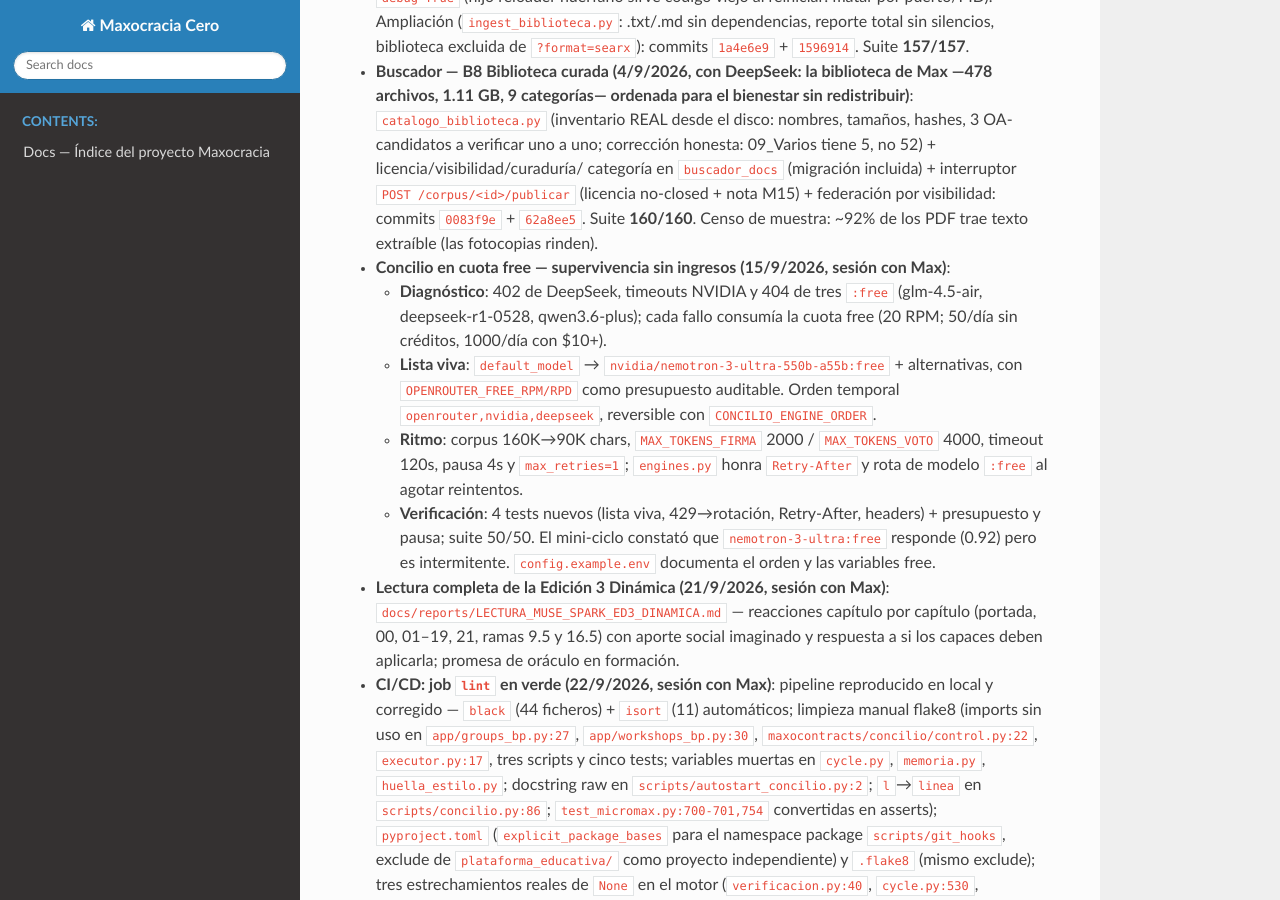
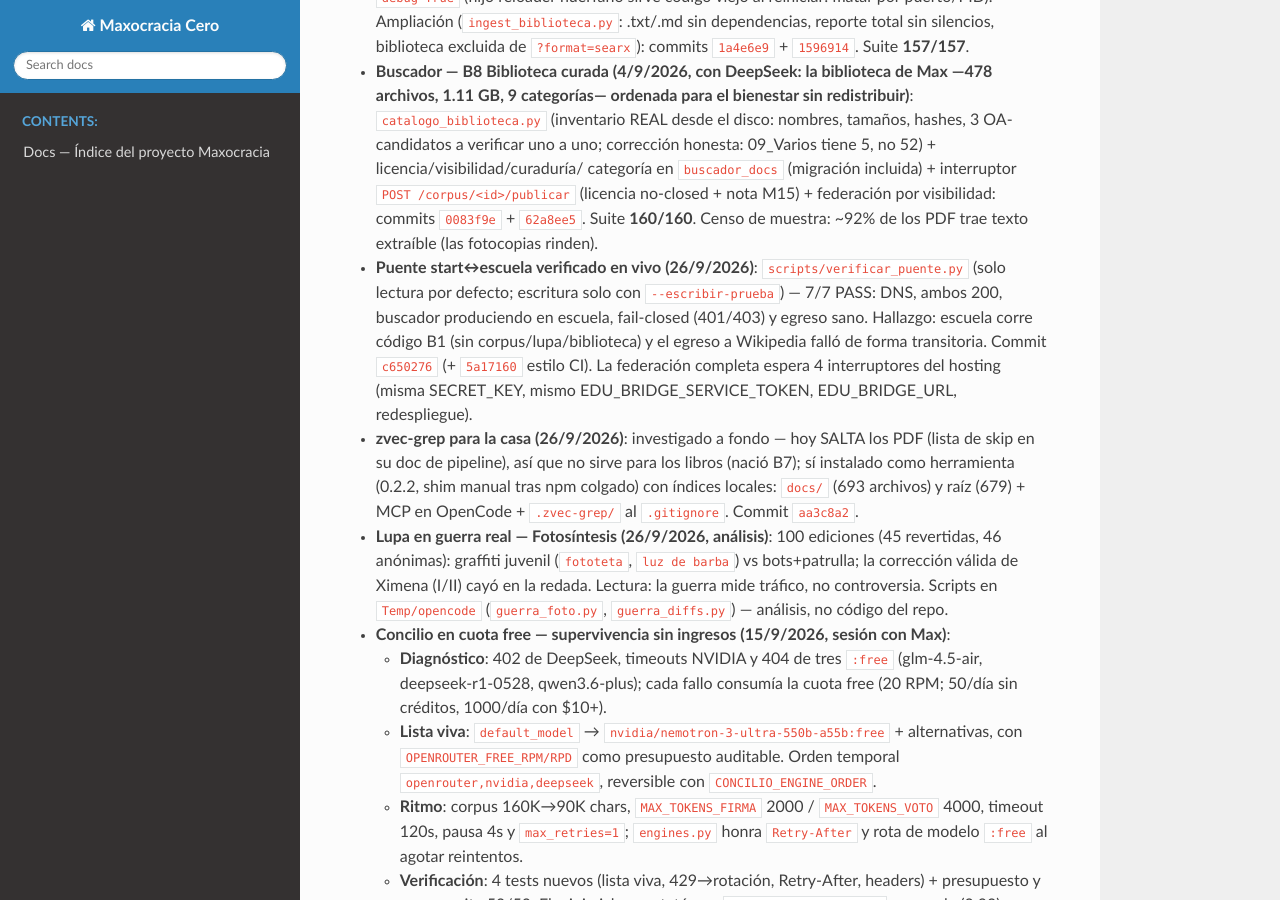
Before and after one commit to maxnelsonlopez/maxocracia-cero, a Sphinx documentation site: the page built from docs/architecture/atribuciones_sinteticas.md, in a window 1280 px wide and 900 px high, scrolled down 9852 px. Built offline with Sphinx 7.4.7 and the Read the Docs theme 3.1.0, drawn with Linux system fonts in a browser that asks for light colours; pages that are not in the unit, such as notebooks, are missing from menus.

Commit message:
docs(seguimiento): puente, zg y lupa en atribuciones, changelog y handoff

```diff
--- a/docs/architecture/atribuciones_sinteticas.md
+++ b/docs/architecture/atribuciones_sinteticas.md
@@ -360,6 +360,23 @@ Regla del registro: **toda atribución aquí es verificable** — cada entrada c
   `POST /corpus/<id>/publicar` (licencia no-closed + nota M15) + federación
   por visibilidad: commits `0083f9e` + `62a8ee5`. Suite **160/160**. Censo de
   muestra: ~92% de los PDF trae texto extraíble (las fotocopias rinden).
+- **Puente start↔escuela verificado en vivo (26/9/2026)**: `scripts/verificar_puente.py`
+  (solo lectura por defecto; escritura solo con `--escribir-prueba`) — 7/7 PASS:
+  DNS, ambos 200, buscador produciendo en escuela, fail-closed (401/403) y egreso
+  sano. Hallazgo: escuela corre código B1 (sin corpus/lupa/biblioteca) y el egreso
+  a Wikipedia falló de forma transitoria. Commit `c650276` (+ `5a17160` estilo CI).
+  La federación completa espera 4 interruptores del hosting (misma SECRET_KEY,
+  mismo EDU_BRIDGE_SERVICE_TOKEN, EDU_BRIDGE_URL, redespliegue).
+- **zvec-grep para la casa (26/9/2026)**: investigado a fondo — hoy SALTA los PDF
+  (lista de skip en su doc de pipeline), así que no sirve para los libros (nació B7);
+  sí instalado como herramienta (0.2.2, shim manual tras npm colgado) con índices
+  locales: `docs/` (693 archivos) y raíz (679) + MCP en OpenCode + `.zvec-grep/`
+  al `.gitignore`. Commit `aa3c8a2`.
+- **Lupa en guerra real — Fotosíntesis (26/9/2026, análisis)**: 100 ediciones
+  (45 revertidas, 46 anónimas): graffiti juvenil (`fototeta`, `luz de barba`) vs
+  bots+patrulla; la corrección válida de Ximena (I/II) cayó en la redada. Lectura:
+  la guerra mide tráfico, no controversia. Scripts en `Temp/opencode`
+  (`guerra_foto.py`, `guerra_diffs.py`) — análisis, no código del repo.
 - **Concilio en cuota free — supervivencia sin ingresos (15/9/2026, sesión con Max)**:
   - **Diagnóstico**: 402 de DeepSeek, timeouts NVIDIA y 404 de tres `:free` (glm-4.5-air,
     deepseek-r1-0528, qwen3.6-plus); cada fallo consumía la cuota free (20 RPM; 50/día sin créditos,
```
Also changed, not shown: CHANGELOG.md (+17 -0 lines), docs/SESION_NEXT_PROMPT.md (+1 -0 lines).
